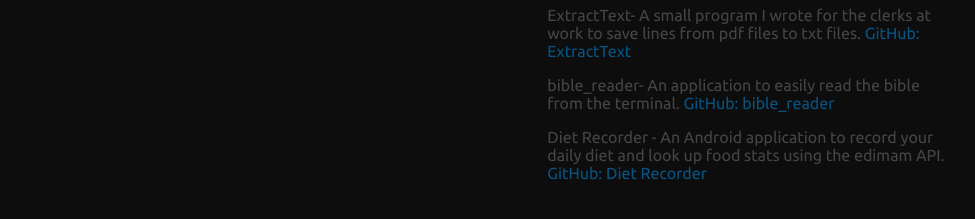
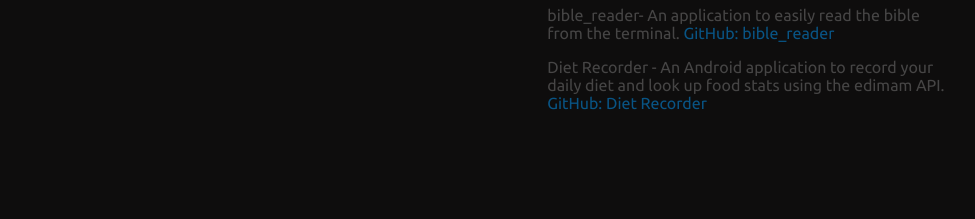
Before and after one commit to DevinStrom/DevinStrom.github.io, a plain HTML site: page index.html in a window 1280 px wide. Shown: the part 539-758 px from the top of the page, without its empty margins (137-1112 px from the left). Drawn offline with Linux system fonts and the light colour scheme.

Commit message:
Update index

```diff
--- a/index.html
+++ b/index.html
@@ -37,13 +37,6 @@
             <h1 class="right">Projects/Experience</h1>
             <ul>
                 <li>
-                    <p class="right">ExtractText- A small program I wrote for the clerks at work to save lines from pdf
-                        files to txt files.
-                        <a href="https://github.com/DevinStrom/ExtractText">GitHub: ExtractText</a>
-                    </p>
-                </li>
-
-                <li>
                     <p class="right">bible_reader- An application to easily read the bible from the terminal.
                         <a href="https://github.com/DevinStrom/bible_reader">GitHub: bible_reader</a>
                 </li>
```
